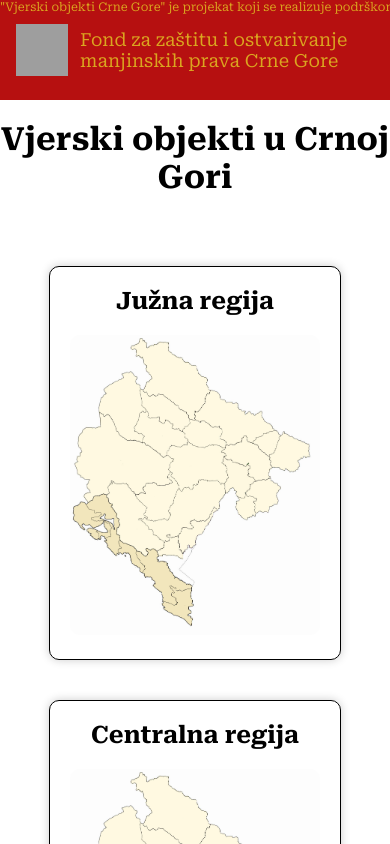
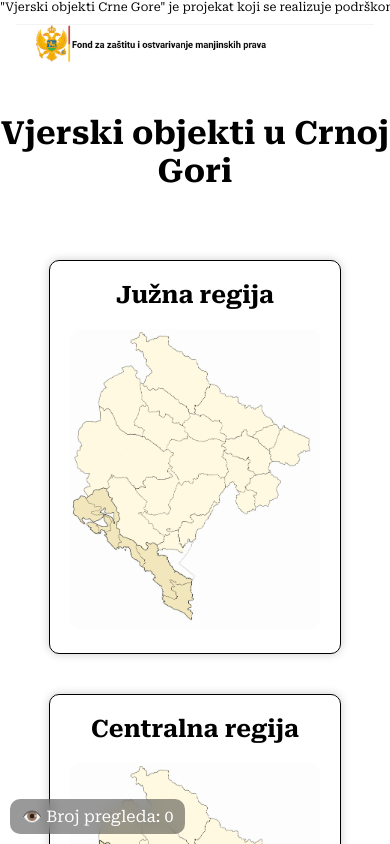
Before and after one commit to Suksii/religious-objects, a React (Vite) app: page / in a window 390 px wide. Shown: the top 844 px of the page. Built offline with nearby package versions, Linux system fonts and the light colour scheme; no server answers; grey boxes are pictures that could not be loaded; the HTML template or start-up script is replaced by a standard one.

Commit message:
logo changes

```diff
--- a/src/App.jsx
+++ b/src/App.jsx
@@ -4,19 +4,21 @@ import { Route, Routes } from "react-router-dom";
 import RegionPage from "./pages/regionPage/RegionPage.jsx";
 import ReligiousObject from "./pages/religiousObject/ReligiousObject.jsx";
 import FZM from "./assets/FZM.png";
+import logo2 from "./assets/logo2.png"
 import FZMsmall from "./assets/FZMsmall.jpg";
 import { central_data } from "./data/central_data.jsx";
 import { south_data } from "./data/south_data.jsx";
 import { north_data } from "./data/north_data.jsx";
 import { useEffect, useState } from "react";
 import FondSection from "./components/fondSection/FondSection.jsx";
+import logo2small from "./assets/logo2small.png"
 
 function App() {
-  const [imageSrc, setImageSrc] = useState(FZMsmall);
+  const [imageSrc, setImageSrc] = useState(logo2small);
 
   useEffect(() => {
     const updateImage = () => {
-      setImageSrc(window.innerWidth > 768 ? FZM : FZMsmall);
+      setImageSrc(window.innerWidth > 768 ? logo2 : logo2small);
     };
 
     updateImage();
--- a/src/components/fondSection/FondSection.jsx
+++ b/src/components/fondSection/FondSection.jsx
@@ -1,4 +1,6 @@
 import "./FondSection.scss";
+import LogoImg from "../../assets/logo2.png"
+import logoSmall from "../../assets/logo2small.png"
 
 const FondSection = () => {
   const fondLink = "https://fzm.me/v/";
@@ -14,13 +16,17 @@ const FondSection = () => {
         "Vjerski objekti Crne Gore" je projekat koji se realizuje podrškom:
       </p>
       <div className="fond">
-        <img src={fondLogo} alt={"fond"} />
+        {/* <img src={fondLogo} alt={"fond"} />
         <p style={{ width: "100%" }}>
           <span style={{ fontWeight: "semibold" }}>
             Fond za zaštitu i ostvarivanje manjinskih prava{" "}
           </span>
           Crne Gore
-        </p>
+        </p> */}
+        <img src={LogoImg} style={{ width: '100%', height: 'auto'}} alt="Logo fond"/>
+      </div>
+      <div className="fond_small">
+        <img src={logoSmall} style={{ width: '100%', height: 'auto'}} alt="Logo fond"/>
       </div>
     </div>
   );
--- a/src/components/fondSection/FondSection.scss
+++ b/src/components/fondSection/FondSection.scss
@@ -5,34 +5,50 @@
   align-items: center;
   padding: 0 16px;
   cursor: pointer;
-  color: rgb(218, 165, 32);
-  background-color: rgb(182, 16, 16);
+  color: black;
+  background-color: white;
   .l_text {
     position: absolute;
     left: 0;
     top: 0;
     font-family: "Roboto Serif";
     text-wrap: nowrap;
+
   }
 }
-.fond {
+.fond,
+.fond_small {
   display: flex;
   align-items: center;
   justify-content: center;
+  margin: 24px 0;
+
+  img {
+    width: 100%;
+    height: auto;
+  }
+}
+
+.fond {
   gap: 12px;
-  margin: 24px 0;
   font-size: x-large;
-  img {
-    width: 52px;
-    height: 52px;
-  }
+}
+
+.fond_small {
+  display: none;
 }
 
 @media (max-width: 768px) {
   .l_text {
     font-size: 12px;
   }
+
   .fond {
     font-size: large;
+    display: none;
+  }
+
+  .fond_small {
+    display: flex;
   }
 }
--- a/src/pages/homePage/HomePage.jsx
+++ b/src/pages/homePage/HomePage.jsx
@@ -6,6 +6,13 @@ import centralnaRegija from "../../assets/img/c-regija.jpg";
 import sjevernaRegija from "../../assets/img/s-regija.jpg";
 
 const HomePage = () => {
+const [views, setViews] = useState(0);
+  useEffect(() => {
+    fetch("/counter.php")
+      .then(res => res.json())
+      .then(data => setViews(data.views))
+      .catch(err => console.error(err));
+  }, []);
   const data = [
     {
       region: "Južna regija",
@@ -28,6 +35,9 @@ const HomePage = () => {
     <div className="home-page">
       <p style={{ textAlign: "right", marginRight: "5px" }}></p>
       <h1 className="title">Vjerski objekti u Crnoj Gori</h1>
+           <div>
+
+    </div>
       <div className="card-list">
         {data.map((region, index) => (
           <Link to={region.link} key={index} className="card">
@@ -36,7 +46,11 @@ const HomePage = () => {
           </Link>
         ))}
       </div>
+       <div className="view-counter">
+  👁️ Broj pregleda: {views}
+</div>
     </div>
+
   );
 };
 
--- a/src/pages/homePage/HomePage.scss
+++ b/src/pages/homePage/HomePage.scss
@@ -1,6 +1,16 @@
 .title{
   text-align: center;
   margin: 20px 0;
+}
+.view-counter {
+  position: fixed;
+  bottom: 10px;
+  left: 10px;
+  backdrop-filter: blur(6px);
+  background: rgba(0, 0, 0, 0.4);
+  color: white;
+  padding: 8px 12px;
+  border-radius: 10px;
 }
 .card-list{
   display: flex;
```
Also changed, not shown: src/assets/logo2.png (added), src/assets/logo2small.png (added).
